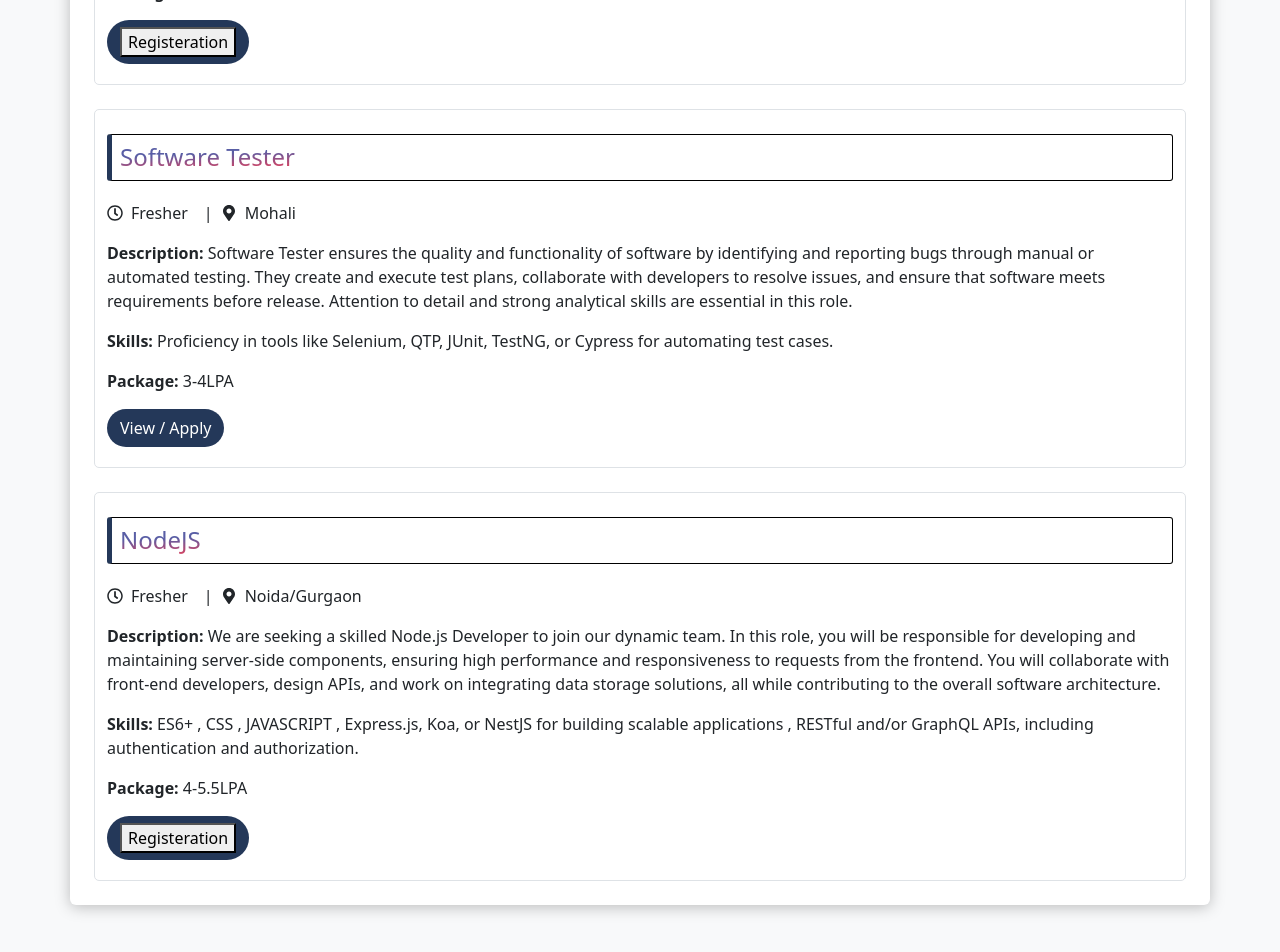
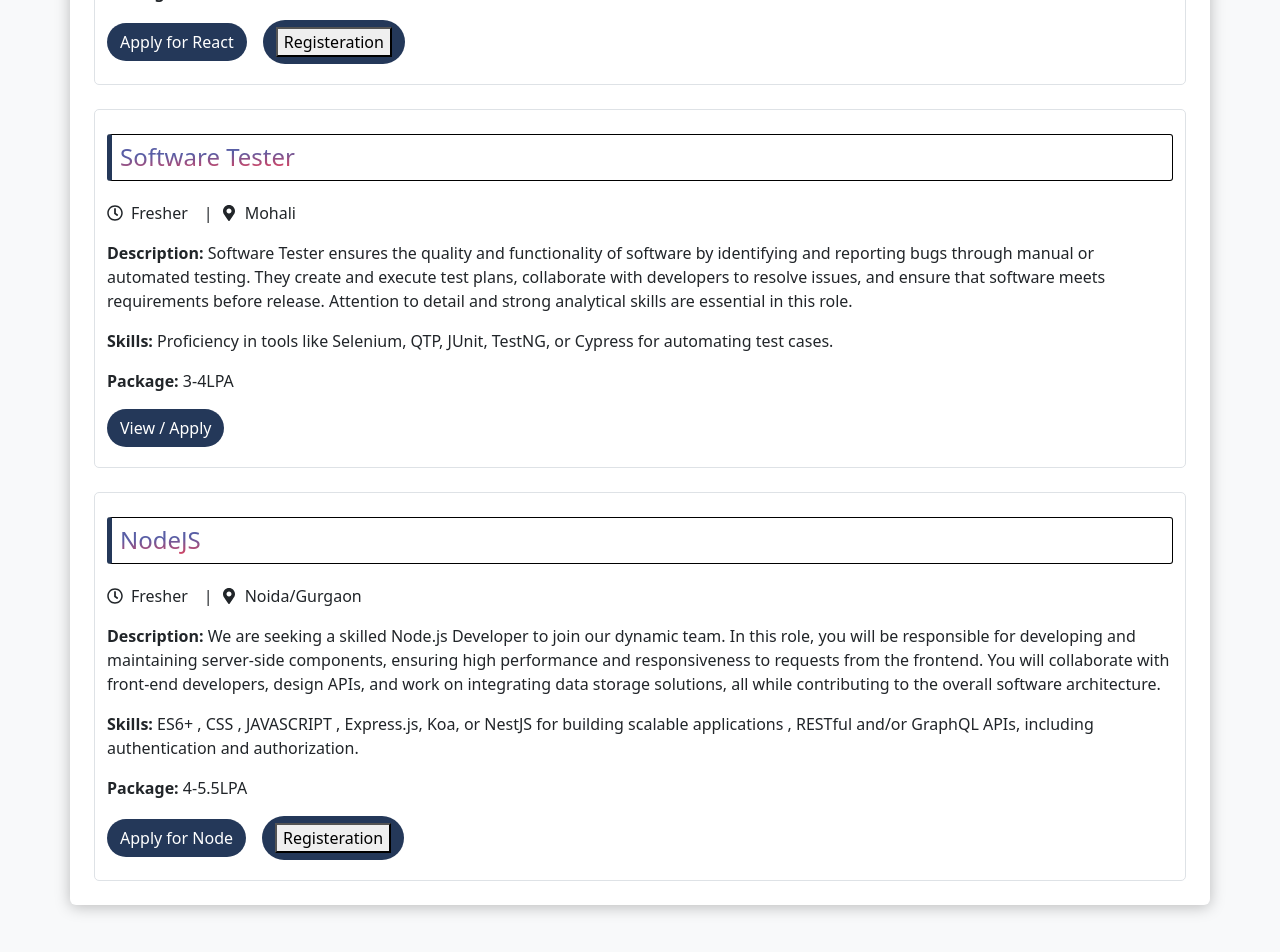
Before and after one commit to Akshaybaisware/CodeCrazeSoftware, a React (Vite) app: page /career in a window 1280 px wide. Shown: the part 3067-4019 px from the top of the page. Built offline with nearby package versions, Linux system fonts and the light colour scheme.

Commit message:
apply for react and node

```diff
--- a/src/Components/Career/Career.jsx
+++ b/src/Components/Career/Career.jsx
@@ -286,8 +286,8 @@ Strong problem-solving skills and ability to handle complex technical problems.
         <strong>Package: </strong>
         4-5.5LPA
       </div>
-
-      <button className="btn rounded-pill"  style={{backgroundColor:"#243859" ,color:"white"}}><RazerPay/></button>
+      <button className="btn rounded-pill" onClick={handleClick} style={{backgroundColor:"#243859" ,color:"white"}}>Apply for React</button>
+      <button className="btn rounded-pill"  style={{backgroundColor:"#243859" ,color:"white" , marginLeft:"1rem"}}><RazerPay/></button>
     </div>
     <div className="container job-footer border mt-4 pt-4">
       <h4 className="job-title text-gradient">Software Tester</h4>
@@ -334,8 +334,8 @@ Strong problem-solving skills and ability to handle complex technical problems.
         <strong>Package: </strong>
         4-5.5LPA
       </div>
-
-      <button className="btn rounded-pill"  style={{backgroundColor:"#243859" ,color:"white"}}><RazerPay/></button>
+      <button className="btn rounded-pill" onClick={handleClick} style={{backgroundColor:"#243859" ,color:"white"}}>Apply for Node</button>
+      <button className="btn rounded-pill"  style={{backgroundColor:"#243859" ,color:"white" , marginLeft:"1rem"}}><RazerPay/></button>
     </div>
 
       </div>
```
